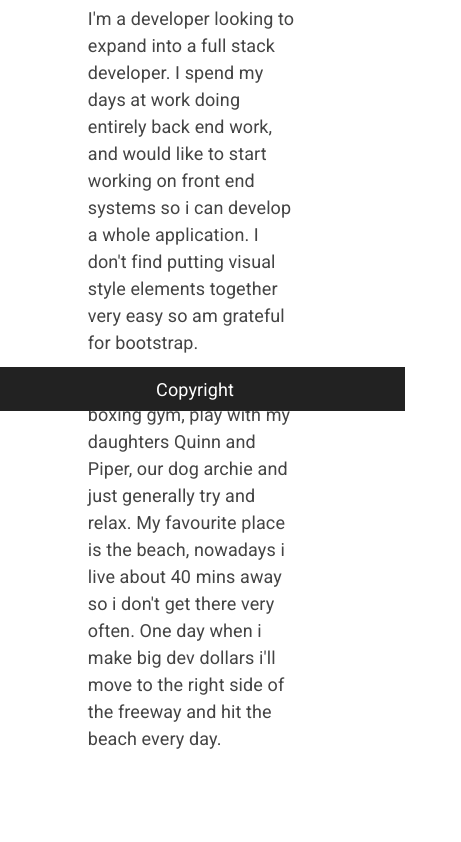
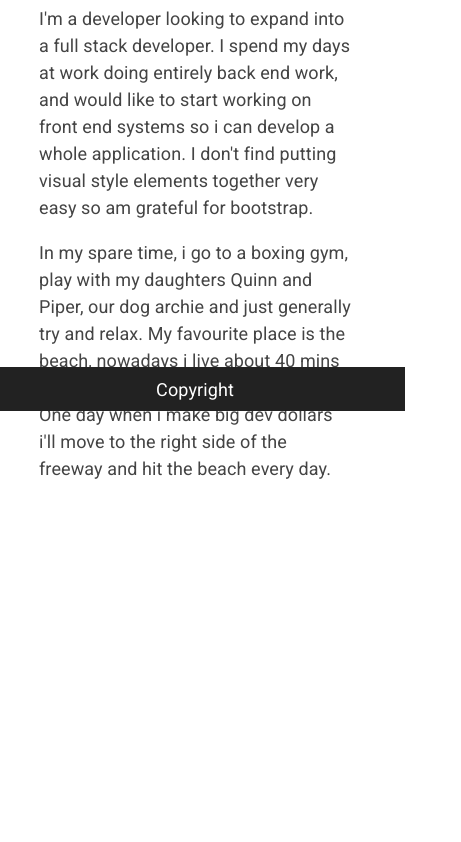
Before and after one commit to maxtsimpson/hwweek2, a plain HTML site: page index.html in a window 390 px wide. Shown: the part 433-1275 px from the top of the page, 461 px wide, since content can reach past the window. After the commit the page ends 1005 px from the top, so only its background shows below. Drawn offline with nearby package versions, Linux system fonts and the light colour scheme.

Commit message:
still trying to fix mobile bug on about me

```diff
--- a/index.html
+++ b/index.html
@@ -37,7 +37,7 @@
         </div>
     </nav>
 
-    <div class="container-fluid w-75 is-primary mb-5">
+    <div class="container-fluid w-lg-75 is-primary mb-5">
         <div class="row d-flex justify-content-center">
             <div class="col-lg-8 col-12">
                 <div class=" p-4 d-flex flex-column justify-content-center">
```
